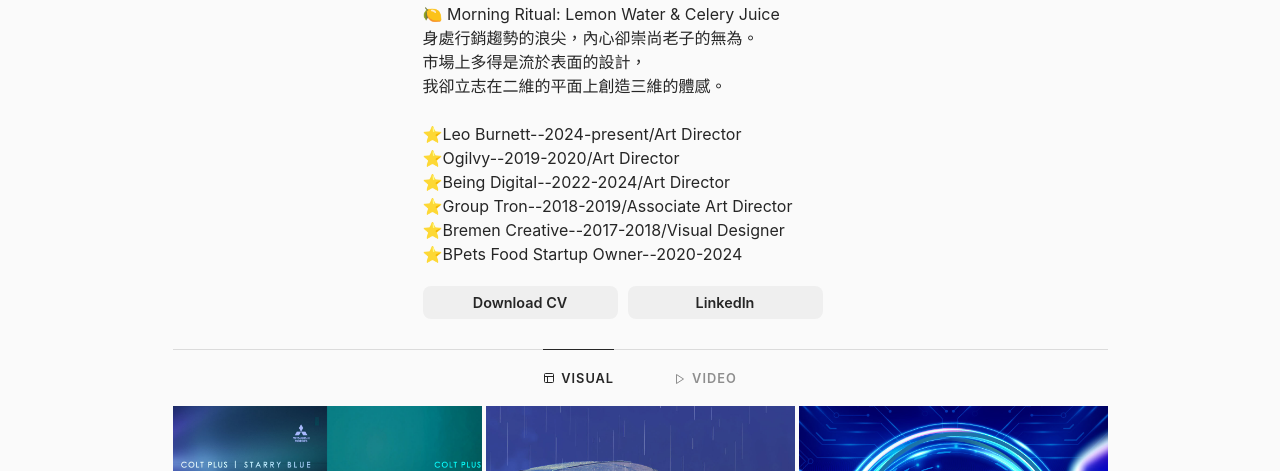
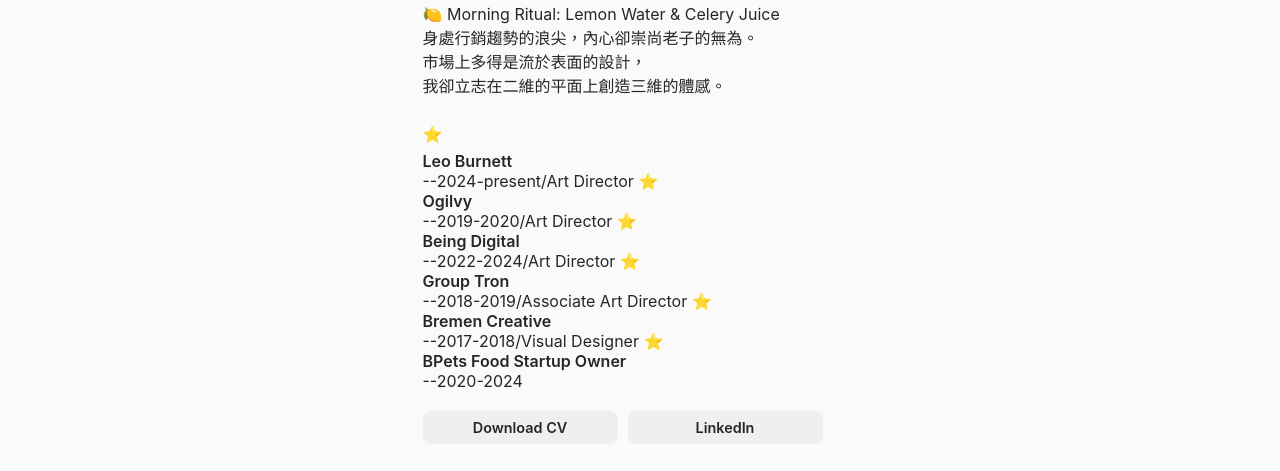
Before and after one commit to KKKKKKeira/portolio, a plain HTML site: page index.html in a window 1280 px wide. Shown: the part 260-731 px from the top of the page. Drawn offline with Linux system fonts and the light colour scheme.

Commit message:
Update index.html

```diff
--- a/index.html
+++ b/index.html
@@ -203,12 +203,12 @@
                     市場上多得是流於表面的設計，
                     我卻立志在二維的平面上創造三維的體感。
 
-                    ⭐️Leo Burnett--2024-present/Art Director
-                    ⭐️Ogilvy--2019-2020/Art Director
-                    ⭐️Being Digital--2022-2024/Art Director
-                    ⭐️Group Tron--2018-2019/Associate Art Director
-                    ⭐️Bremen Creative--2017-2018/Visual Designer
-                    ⭐️BPets Food Startup Owner--2020-2024
+                    ⭐️<h1>Leo Burnett</h1>--2024-present/Art Director
+                    ⭐️<h1>Ogilvy</h1>--2019-2020/Art Director
+                    ⭐️<h1>Being Digital</h1>--2022-2024/Art Director
+                    ⭐️<h1>Group Tron</h1>--2018-2019/Associate Art Director
+                    ⭐️<h1>Bremen Creative</h1>--2017-2018/Visual Designer
+                    ⭐️<h1>BPets Food Startup Owner</h1>--2020-2024
                 </p>
             </div>
             <div class="profile-actions">
```
